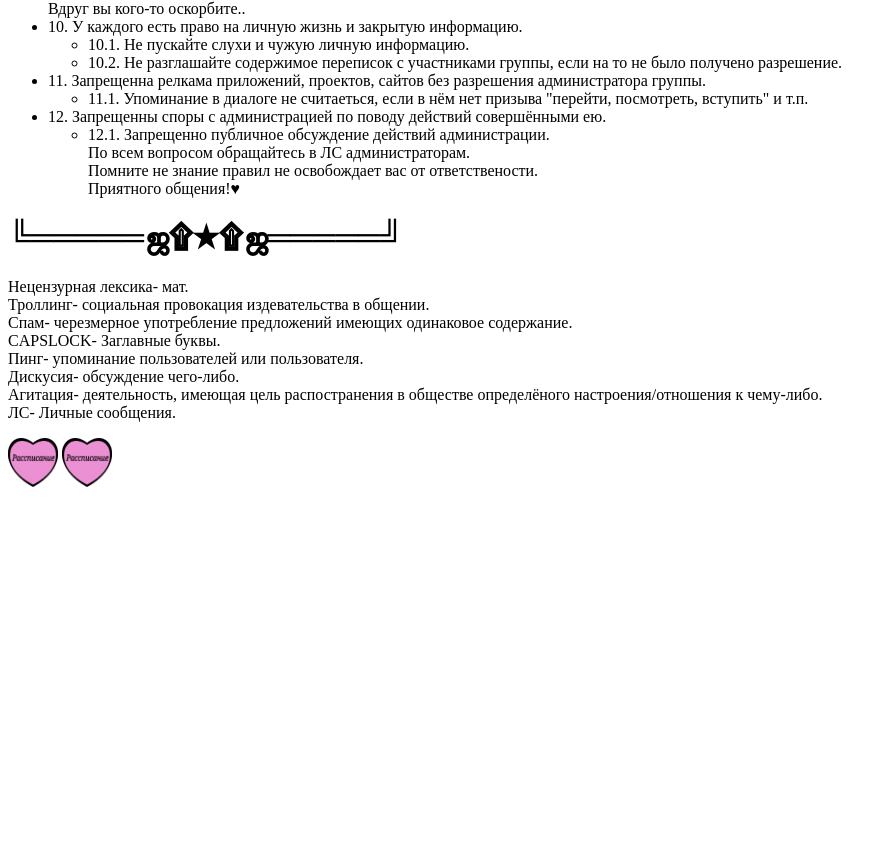
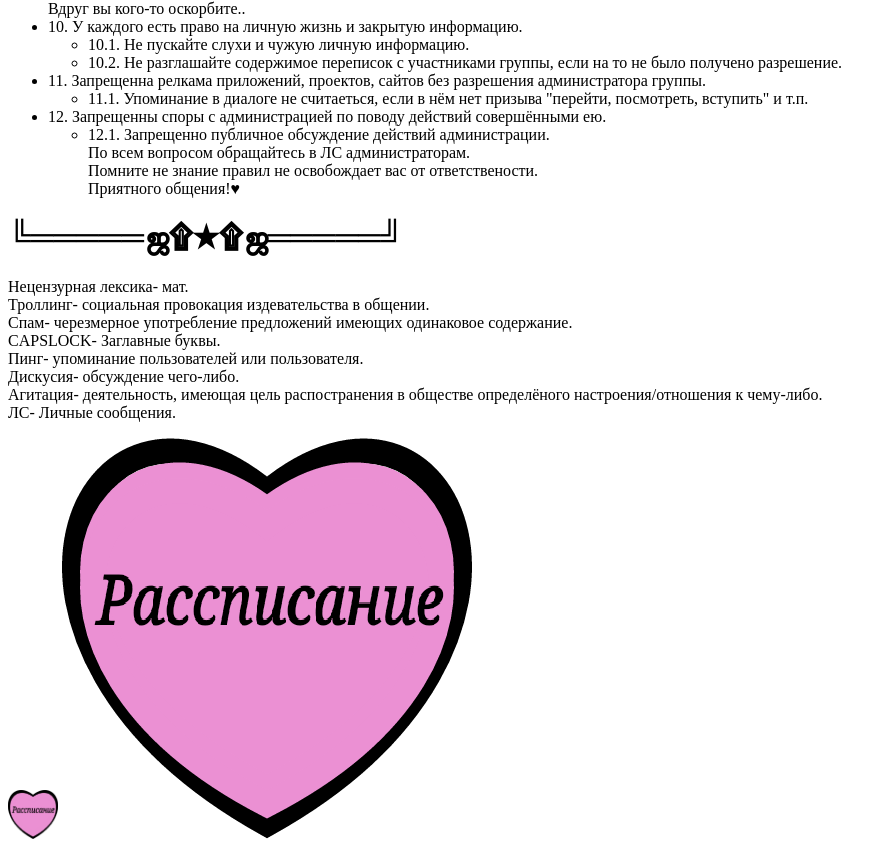
Before and after one commit to Girls-Zone/Site, a plain HTML site: page index.html in a window 1280 px wide. Shown: the part 1500-2351 px from the top of the page, without its empty margins (0-896 px from the left). Before the commit the page ends 1999 px from the top, so only its background shows below. Drawn offline with Linux system fonts and the light colour scheme.

Commit message:
Update index.html

```diff
--- a/index.html
+++ b/index.html
@@ -52,6 +52,6 @@
     Агитация- деятельность, имеющая цель распостранения в обществе определёного настроения/отношения к чему-либо.<br>
     ЛС- Личные сообщения.</p>
     <a href="schedule.html"> <img src="image/button.png" alt="" style="width: 50px"></a>
-    <img src="image/button.png" alt="" style="width: 50px">
+    <img src="image/button.png" alt="11">
   </body>
 </html>
```
